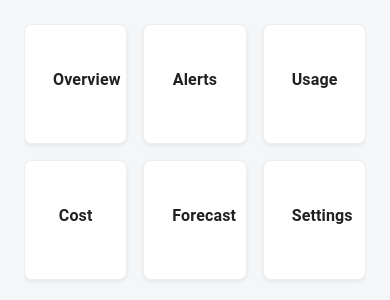
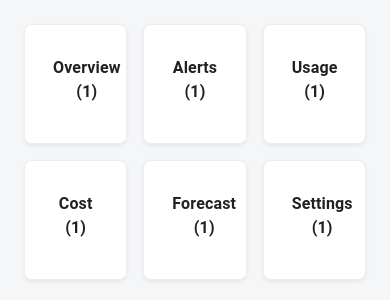
Before and after one commit to bwenzinger/customizable-dashboard, a React (Vite) app: page / in a window 390 px wide. Shown: the top 300 px of the page. Built offline with nearby package versions, Linux system fonts and the light colour scheme.

Commit message:
feat: can resize items

```diff
--- a/src/App.tsx
+++ b/src/App.tsx
@@ -11,12 +11,12 @@ type Tile = DraggableGridItem & {
 };
 
 const initialLayout: Tile[] = [
-  { id: 'a', title: 'Overview' },
-  { id: 'b', title: 'Alerts' },
-  { id: 'c', title: 'Usage' },
-  { id: 'd', title: 'Cost' },
-  { id: 'e', title: 'Forecast' },
-  { id: 'f', title: 'Settings' },
+  { id: 'a', title: 'Overview', width: 1, minWidth: 1, maxWidth: 3 },
+  { id: 'b', title: 'Alerts', width: 1, minWidth: 1, maxWidth: 2 },
+  { id: 'c', title: 'Usage', width: 1, minWidth: 1, maxWidth: 3 },
+  { id: 'd', title: 'Cost', width: 1, minWidth: 1, maxWidth: 2 },
+  { id: 'e', title: 'Forecast', width: 1, minWidth: 1, maxWidth: 3 },
+  { id: 'f', title: 'Settings', width: 1, minWidth: 1, maxWidth: 2 },
 ];
 
 function App() {
@@ -24,7 +24,13 @@ function App() {
   const [layout, setLayout] = useState<Tile[]>(initialLayout);
 
   return (
-    <Box sx={{ p: 6, height: '100vh', width: '100vw' }}>
+    <Box
+      sx={{
+        height: '100vh',
+        width: '100vw',
+        boxSizing: 'border-box',
+      }}
+    >
       <DraggableGrid<Tile>
         layout={layout}
         onLayoutChanged={setLayout}
@@ -50,7 +56,9 @@ function App() {
                 textAlign: 'center',
               }}
             >
-              <Typography fontWeight={600}>{item.title}</Typography>
+              <Typography fontWeight={600}>
+                {item.title} ({item.width})
+              </Typography>
             </CardContent>
           </Card>
         )}
--- a/src/drag-and-droppable-grid/DraggableGrid.tsx
+++ b/src/drag-and-droppable-grid/DraggableGrid.tsx
@@ -1,16 +1,20 @@
 import {
   useCallback,
+  useEffect,
   useLayoutEffect,
   useRef,
   useState,
-  type CSSProperties,
   type DragEvent as ReactDragEvent,
+  type MouseEvent as ReactMouseEvent,
   type ReactNode,
 } from 'react';
 import { Box } from '@mui/material';
 
 export type DraggableGridItem = {
   id: string;
+  width: number;
+  minWidth: number;
+  maxWidth: number;
 };
 
 export type DraggableGridProps<T extends DraggableGridItem> = {
@@ -20,10 +24,9 @@ export type DraggableGridProps<T extends DraggableGridItem> = {
   columns?: number;
   gap?: number;
   className?: string;
-  style?: CSSProperties;
   itemClassName?: string;
-  itemStyle?: CSSProperties;
   animationMs?: number;
+  resizeHandleWidth?: number;
 };
 
 type ReorderLock = {
@@ -31,6 +34,13 @@ type ReorderLock = {
   right: number;
   top: number;
   bottom: number;
+} | null;
+
+type ResizeState<T extends DraggableGridItem> = {
+  itemId: string;
+  startClientX: number;
+  startWidth: number;
+  layoutAtResizeStart: T[];
 } | null;
 
 export function DraggableGrid<T extends DraggableGridItem>(
@@ -45,17 +55,23 @@ export function DraggableGrid<T extends DraggableGridItem>(
     className,
     itemClassName,
     animationMs = 320,
+    resizeHandleWidth = 12,
   } = props;
 
   const [draggingId, setDraggingId] = useState<string | null>(null);
   const [draftLayout, setDraftLayout] = useState<T[] | null>(null);
+  const [resizeState, setResizeState] = useState<ResizeState<T>>(null);
 
+  const containerRef = useRef<HTMLDivElement | null>(null);
   const itemRefs = useRef<Map<string, HTMLDivElement>>(new Map());
   const previousRectsRef = useRef<Map<string, DOMRect>>(new Map());
   const reorderLockRef = useRef<ReorderLock>(null);
+  const isResizingRef = useRef<boolean>(false);
 
   const renderedLayout =
-    draggingId !== null && draftLayout !== null ? draftLayout : layout;
+    (draggingId !== null || resizeState !== null) && draftLayout !== null
+      ? draftLayout
+      : layout;
 
   useLayoutEffect(() => {
     const nextRects = new Map<string, DOMRect>();
@@ -112,6 +128,64 @@ export function DraggableGrid<T extends DraggableGridItem>(
     };
   }, [animationMs, draggingId, renderedLayout]);
 
+  useEffect(() => {
+    if (!resizeState) {
+      return;
+    }
+
+    const handleMouseMove = (event: MouseEvent) => {
+      const containerElement = containerRef.current;
+
+      if (!containerElement) {
+        return;
+      }
+
+      const nextWidth = getResizedColumnSpan({
+        containerWidth: containerElement.getBoundingClientRect().width,
+        columns,
+        gap,
+        startWidth: resizeState.startWidth,
+        deltaX: event.clientX - resizeState.startClientX,
+      });
+
+      const nextLayout = resizeState.layoutAtResizeStart.map((item) => {
+        if (item.id !== resizeState.itemId) {
+          return item;
+        }
+
+        const maxAllowedWidth = Math.min(item.maxWidth, columns);
+        const minAllowedWidth = Math.max(1, item.minWidth);
+        const clampedWidth = clamp(nextWidth, minAllowedWidth, maxAllowedWidth);
+
+        if (clampedWidth === item.width) {
+          return item;
+        }
+
+        return {
+          ...item,
+          width: clampedWidth,
+        };
+      });
+
+      setDraftLayout(nextLayout);
+      onLayoutChanged(nextLayout);
+    };
+
+    const finishResize = () => {
+      isResizingRef.current = false;
+      setResizeState(null);
+      reorderLockRef.current = null;
+    };
+
+    window.addEventListener('mousemove', handleMouseMove);
+    window.addEventListener('mouseup', finishResize);
+
+    return () => {
+      window.removeEventListener('mousemove', handleMouseMove);
+      window.removeEventListener('mouseup', finishResize);
+    };
+  }, [columns, gap, onLayoutChanged, resizeState]);
+
   const setItemRef = useCallback(
     (itemId: string) => (node: HTMLDivElement | null) => {
       if (node) {
@@ -126,6 +200,11 @@ export function DraggableGrid<T extends DraggableGridItem>(
 
   const handleDragStart = useCallback(
     (itemId: string) => (event: ReactDragEvent<HTMLDivElement>) => {
+      if (resizeState || isResizingRef.current) {
+        event.preventDefault();
+        return;
+      }
+
       setDraggingId(itemId);
       setDraftLayout(layout);
       reorderLockRef.current = null;
@@ -133,7 +212,7 @@ export function DraggableGrid<T extends DraggableGridItem>(
       event.dataTransfer.effectAllowed = 'move';
       event.dataTransfer.setData('text/plain', itemId);
     },
-    [layout]
+    [layout, resizeState]
   );
 
   const finishDrag = useCallback(() => {
@@ -184,6 +263,10 @@ export function DraggableGrid<T extends DraggableGridItem>(
     (targetItemId: string) => (event: ReactDragEvent<HTMLDivElement>) => {
       event.preventDefault();
 
+      if (resizeState || isResizingRef.current) {
+        return;
+      }
+
       const activeDraggingId = draggingId;
       const currentDraftLayout =
         draggingId !== null && draftLayout !== null ? draftLayout : layout;
@@ -216,12 +299,12 @@ export function DraggableGrid<T extends DraggableGridItem>(
         return;
       }
 
+      const draggingElement = itemRefs.current.get(activeDraggingId);
       const targetRect = event.currentTarget.getBoundingClientRect();
+      const draggingRect = draggingElement?.getBoundingClientRect();
 
       const shouldMove = shouldReorderOnOverlap({
-        fromIndex,
-        toIndex,
-        columns,
+        draggingRect,
         targetRect,
         clientX: event.clientX,
         clientY: event.clientY,
@@ -242,11 +325,31 @@ export function DraggableGrid<T extends DraggableGridItem>(
       setDraftLayout(nextLayout);
       onLayoutChanged(nextLayout);
     },
-    [columns, draftLayout, draggingId, layout, onLayoutChanged]
+    [draftLayout, draggingId, layout, onLayoutChanged, resizeState]
+  );
+
+  const handleResizeMouseDown = useCallback(
+    (item: T) => (event: ReactMouseEvent<HTMLDivElement>) => {
+      event.preventDefault();
+      event.stopPropagation();
+
+      isResizingRef.current = true;
+      setDraggingId(null);
+      reorderLockRef.current = null;
+      setDraftLayout(renderedLayout);
+      setResizeState({
+        itemId: item.id,
+        startClientX: event.clientX,
+        startWidth: item.width,
+        layoutAtResizeStart: renderedLayout,
+      });
+    },
+    [renderedLayout]
   );
 
   return (
     <Box
+      ref={containerRef}
       className={className}
       onDragOver={handleContainerDragOver}
       onDrop={handleContainerDrop}
@@ -255,35 +358,58 @@ export function DraggableGrid<T extends DraggableGridItem>(
         width: '100%',
         display: 'grid',
         gridTemplateColumns: `repeat(${columns}, minmax(0, 1fr))`,
+        gridAutoFlow: 'row dense',
         gap: `${gap}px`,
         alignItems: 'start',
         justifyItems: 'stretch',
         alignContent: 'start',
         justifyContent: 'start',
         overflowX: 'hidden',
+        padding: 6,
       }}
     >
       {renderedLayout.map((item, index) => {
         const isDragging = item.id === draggingId;
+        const clampedWidth = clamp(
+          item.width,
+          item.minWidth,
+          Math.min(item.maxWidth, columns)
+        );
 
         return (
           <Box
             key={item.id}
             ref={setItemRef(item.id)}
-            draggable
+            draggable={resizeState === null}
             onDragStart={handleDragStart(item.id)}
             onDragEnd={handleDragEnd}
             onDragOver={handleItemDragOver(item.id)}
             className={itemClassName}
             sx={{
+              position: 'relative',
               minWidth: 0,
-              cursor: 'grab',
+              gridColumn: `span ${clampedWidth}`,
+              cursor: isDragging ? 'grabbing' : 'grab',
               userSelect: 'none',
               opacity: isDragging ? 0.35 : 1,
               transition: `opacity ${Math.min(animationMs, 120)}ms ease`,
             }}
           >
             {renderItem(item, index, isDragging)}
+
+            <Box
+              onMouseDown={handleResizeMouseDown(item)}
+              sx={{
+                position: 'absolute',
+                top: 0,
+                right: 0,
+                bottom: 0,
+                width: `${resizeHandleWidth}px`,
+                cursor: 'col-resize',
+                zIndex: 2,
+                backgroundColor: 'transparent',
+              }}
+            />
           </Box>
         );
       })}
@@ -310,32 +436,28 @@ function reorderItems<T>(items: T[], fromIndex: number, toIndex: number): T[] {
 }
 
 function shouldReorderOnOverlap(args: {
-  fromIndex: number;
-  toIndex: number;
-  columns: number;
+  draggingRect: DOMRect | undefined;
   targetRect: DOMRect;
   clientX: number;
   clientY: number;
   overlapPx: number;
 }): boolean {
-  const {
-    fromIndex,
-    toIndex,
-    columns,
-    targetRect,
-    clientX,
-    clientY,
-    overlapPx,
-  } = args;
+  const { draggingRect, targetRect, clientX, clientY, overlapPx } = args;
 
-  const fromRow = Math.floor(fromIndex / columns);
-  const toRow = Math.floor(toIndex / columns);
-  const isSameRow = fromRow === toRow;
+  if (!draggingRect) {
+    return (
+      clientY >= targetRect.top + Math.min(overlapPx, targetRect.height / 2)
+    );
+  }
 
-  if (isSameRow) {
+  const sameRow = hasMeaningfulVerticalOverlap(draggingRect, targetRect);
+
+  if (sameRow) {
     const threshold = Math.min(overlapPx, targetRect.width / 2);
+    const draggingCenterX = draggingRect.left + draggingRect.width / 2;
+    const targetCenterX = targetRect.left + targetRect.width / 2;
 
-    if (fromIndex < toIndex) {
+    if (draggingCenterX <= targetCenterX) {
       return clientX >= targetRect.left + threshold;
     }
 
@@ -343,12 +465,27 @@ function shouldReorderOnOverlap(args: {
   }
 
   const threshold = Math.min(overlapPx, targetRect.height / 2);
+  const draggingCenterY = draggingRect.top + draggingRect.height / 2;
+  const targetCenterY = targetRect.top + targetRect.height / 2;
 
-  if (fromIndex < toIndex) {
+  if (draggingCenterY <= targetCenterY) {
     return clientY >= targetRect.top + threshold;
   }
 
   return clientY <= targetRect.bottom - threshold;
+}
+
+function hasMeaningfulVerticalOverlap(
+  firstRect: DOMRect,
+  secondRect: DOMRect
+): boolean {
+  const overlapTop = Math.max(firstRect.top, secondRect.top);
+  const overlapBottom = Math.min(firstRect.bottom, secondRect.bottom);
+  const overlapHeight = Math.max(0, overlapBottom - overlapTop);
+  const minimumRelevantOverlap =
+    Math.min(firstRect.height, secondRect.height) * 0.35;
+
+  return overlapHeight >= minimumRelevantOverlap;
 }
 
 function isPointWithinRect(args: {
@@ -386,3 +523,33 @@ function expandRect(args: { rect: DOMRect; paddingPx: number }): {
     bottom: rect.bottom + paddingPx,
   };
 }
+
+function getResizedColumnSpan(args: {
+  containerWidth: number;
+  columns: number;
+  gap: number;
+  startWidth: number;
+  deltaX: number;
+}): number {
+  const { containerWidth, columns, gap, startWidth, deltaX } = args;
+
+  const singleColumnWidth = (containerWidth - gap * (columns - 1)) / columns;
+  const strideWidth = singleColumnWidth + gap;
+  const activationPx = Math.min(40, Math.max(20, strideWidth * 0.18));
+
+  if (deltaX >= activationPx) {
+    return startWidth + Math.floor((deltaX - activationPx) / strideWidth) + 1;
+  }
+
+  if (deltaX <= -activationPx) {
+    return (
+      startWidth - (Math.floor((-deltaX - activationPx) / strideWidth) + 1)
+    );
+  }
+
+  return startWidth;
+}
+
+function clamp(value: number, minValue: number, maxValue: number): number {
+  return Math.min(Math.max(value, minValue), maxValue);
+}
```
